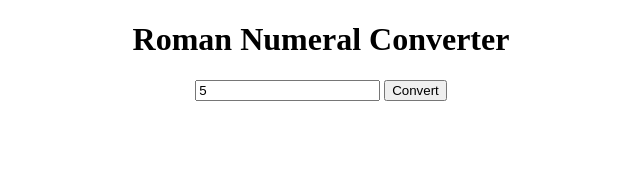
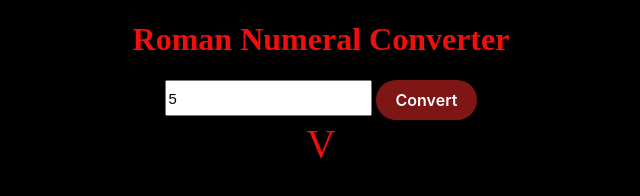
Before and after one commit to Kevin-Kolesky/RomanNumeralConverter, a plain HTML site: page index.html in a window 1280 px wide. Both pictures are taken after typing "5" into the empty fields and a click on the button "Convert". Shown: the whole page, without its empty margins (319-959 px from the left). Drawn offline with Linux system fonts and the light colour scheme.

Commit message:
Project completed

```diff
--- a/index.html
+++ b/index.html
@@ -11,7 +11,7 @@
 
     <input type="number" id="number">
     <button id="convert-btn">Convert</button>
-    <p  id="output"></p>
+    <div  id="output"></div>
 </body>
 
 <script src="script.js"></script>
--- a/script.js
+++ b/script.js
@@ -2,15 +2,46 @@ const btnConvert = document.getElementById('convert-btn');
 const elInput = document.getElementById('number');
 const elOutput = document.getElementById('output');
 
-btnConvert.addEventListener( 'click', () => {
-    let number = elInput.value;
+const numerals = [
+    ["M",1000],
+    ["CM",900],
+    ["D",500],
+    ["CD",400],
+    ["C",100],
+    ["XC",90],
+    ["L",50],
+    ["XL",40],
+    ["X",10],
+    ["IX",9],
+    ["V",5],
+    ["IV",4],
+    ["I",1],
+]
 
-    if (number == '') {
-        elInput.textContent = "Please enter a valid number";
-    }else if (number == '-1') {
-        elInput.textContent = "Please enter a valid number";
-    } else if  (number >= 4000) {
-        elInput.textContent = "Please enter a number less or equal to 3999";
+btnConvert.addEventListener( 'keydown', e => {
+    if (e.key = "Enter"){
+        btnConvert.click()
     }
+})
 
+btnConvert.addEventListener('click', () => {
+    let value = elInput.value;
+
+    if (!value) {
+        elOutput.textContent = "Please enter a valid number";
+    }else if (value < 0) {
+        elOutput.textContent = "Please enter a number greater than or equal to 1";
+    } else if  (value >= 4000) {
+        elOutput.textContent = "Please enter a number less than or equal to 3999";
+    }
+    else {
+        let result = '';
+        for (const [roman, number] of numerals){
+            while (number <= value) {
+                result += roman;
+                value -= number;
+            }
+        }
+        elOutput.innerText = result;
+    }
 })
--- a/styles.css
+++ b/styles.css
@@ -1,3 +1,62 @@
 body{
     text-align: center;
+    background: #000000;
+    color: rgb(239, 15, 15);
 }
+
+#output{
+    font-size: 40px;
+}
+
+#convert-btn{
+      align-items: center;
+      background-color: #ed2c2c;
+      border: 0;
+      border-radius: 100px;
+      box-sizing: border-box;
+      color: #ffffff;
+      cursor: pointer;
+      display: inline-flex;
+      font-family: -apple-system, system-ui, system-ui, "Segoe UI", Roboto, "Helvetica Neue", "Fira Sans", Ubuntu, Oxygen, "Oxygen Sans", Cantarell, "Droid Sans", "Apple Color Emoji", "Segoe UI Emoji", "Segoe UI Symbol", "Lucida Grande", Helvetica, Arial, sans-serif;
+      font-size: 16px;
+      font-weight: 600;
+      justify-content: center;
+      line-height: 20px;
+      max-width: 480px;
+      min-height: 40px;
+      min-width: 0px;
+      overflow: hidden;
+      padding: 0px;
+      padding-left: 20px;
+      padding-right: 20px;
+      text-align: center;
+      touch-action: manipulation;
+      transition: background-color 0.167s cubic-bezier(0.4, 0, 0.2, 1) 0s, box-shadow 0.167s cubic-bezier(0.4, 0, 0.2, 1) 0s, color 0.167s cubic-bezier(0.4, 0, 0.2, 1) 0s;
+      user-select: none;
+      -webkit-user-select: none;
+      vertical-align: middle;
+    }
+
+    #convert-btn:hover,
+    #convert-btn:focus {
+      background-color: #7e1616;
+      color: #ffffff;
+    }
+
+    #convert-btn:active {
+      background: #3b0909;
+      color: rgb(255, 255, 255, .7);
+    }
+
+    #convert-btn:disabled {
+      cursor: not-allowed;
+      background: rgba(0, 0, 0, .08);
+      color: rgba(0, 0, 0, .3);
+    }
+
+
+
+#number{
+    height: 30px;
+    font-size: 15px;
+}
```
